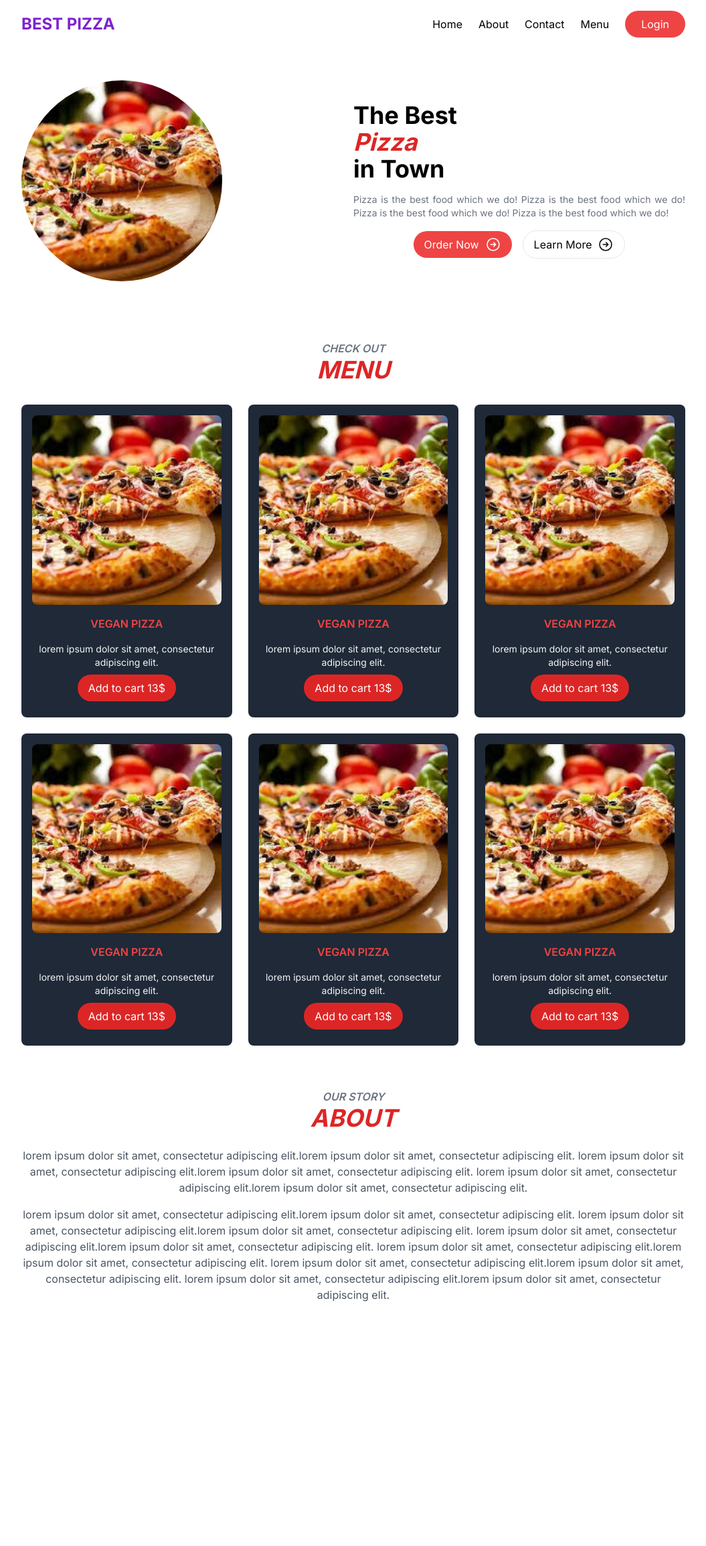
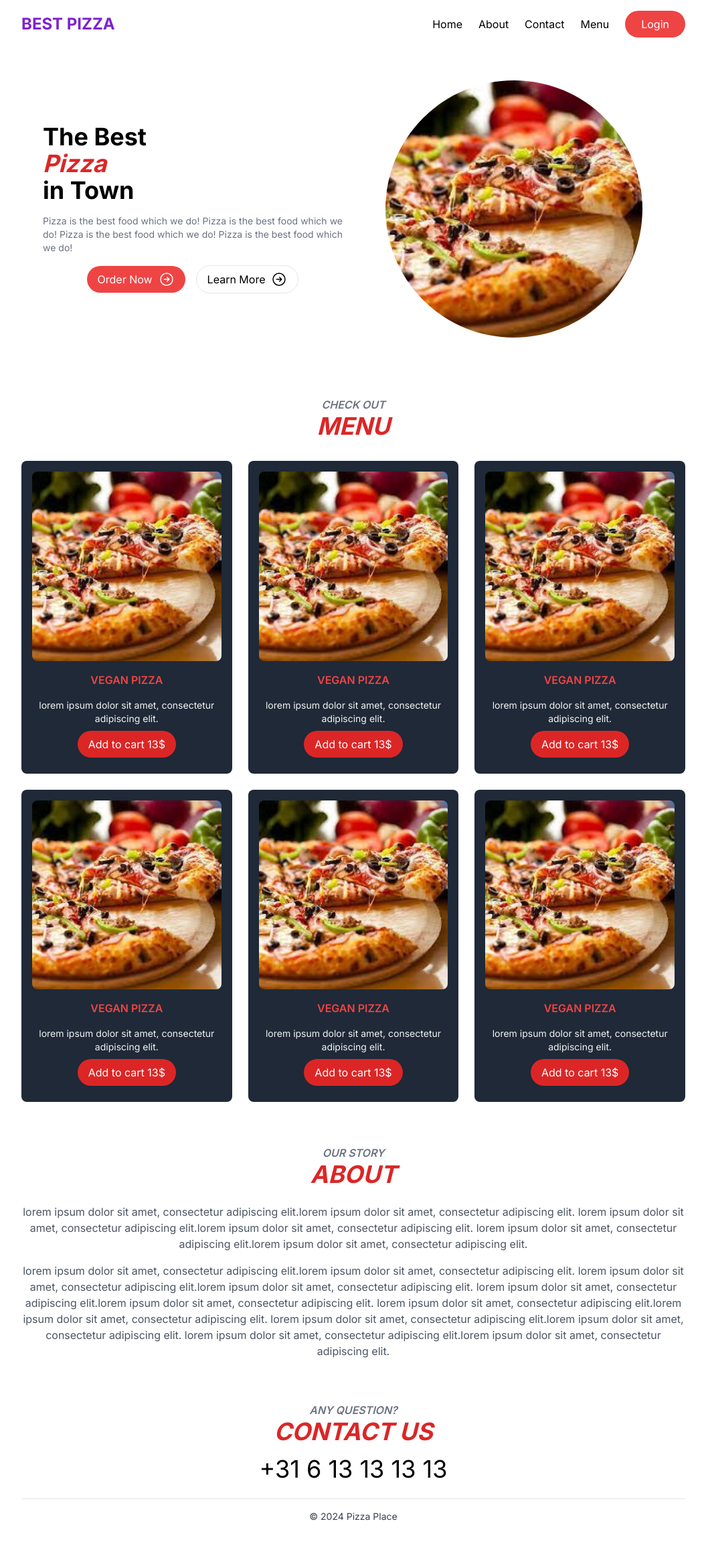
Before and after one commit to YunusEmreBEYAZ/food-order, a Next.js app: page / in a window 1280 px wide. Shown: the top 2308 px of the page at 67% size, without its empty margins (112-1167 px from the left). Before the commit the page ends 2025 px from the top, so only its background shows below. Built offline with nearby package versions, Linux system fonts and the light colour scheme.

Commit message:
starting auth

```diff
--- a/src/app/page.js
+++ b/src/app/page.js
@@ -30,6 +30,15 @@ export default function Home() {
         </div>
 
       </section>
+      <section className="text-center my-4">
+        <SectionHeaders subHeader={'Any question?'} mainHeader= {'Contact Us'} />
+        <div className="my-4">
+        <a className="text-4xl mt-4 my-4" href="+31613131313">+31 6 13 13 13 13</a>
+        </div>
+      </section>
+      <footer className="text-center my-6 border-t text-gray-700 p-4 text-sm">
+        <p>&copy; 2024 Pizza Place</p>
+      </footer>
 
 
     </>
--- a/src/components/layout/Hero.js
+++ b/src/components/layout/Hero.js
@@ -4,11 +4,9 @@ import RightArrow from '../icons/RightArrow';
 export default function Hero() {
     return (
 
-        <section className="grid grid-cols-2 py-16">
-            <div className='relative rounded-full'>
-                <Image className='rounded-full' src={'/pizza1.jpg'} alt="Pizza" width={300} height={100} />
-            </div>
-            <div className='py-8'>
+        <section className="grid grid-cols-2 py-16 mx-4">
+
+            <div className='py-16 px-4'>
                 <h1 className="text-4xl font-bold">The Best<br />
                  <span className='text-red-600 italic'>Pizza</span><br />
                   in Town</h1>
@@ -22,6 +20,9 @@ export default function Hero() {
                     <button className='flex px-4 py-2 rounded-full mt-4 ml-4 border'>Learn More&nbsp;&nbsp; <RightArrow /></button>
                 </div>
             </div>
+            <div className='relative rounded-full mx-12'>
+                <Image className='rounded-full' src={'/pizza1.jpg'} alt="Pizza" width={400} height={100} />
+            </div>
 
         </section>
     );
```
